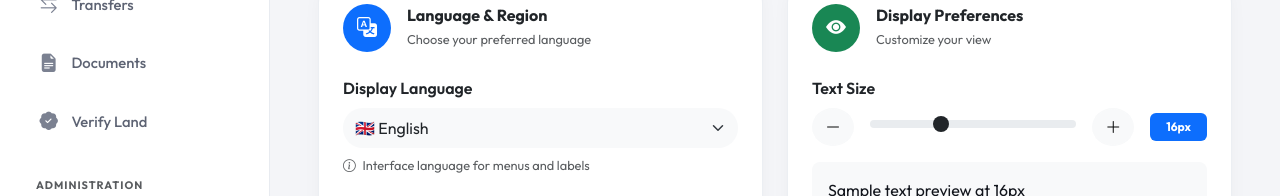
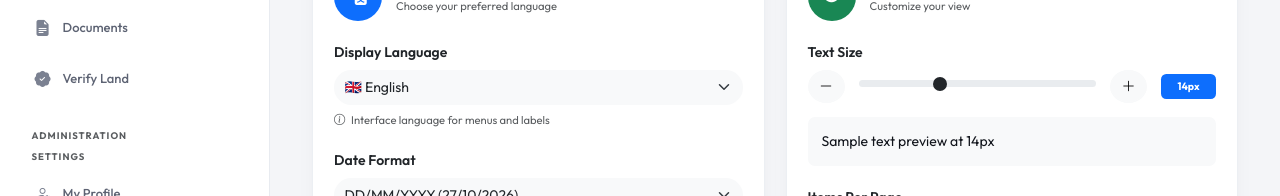
Before and after one commit to marvincheruiyot/Land-registry, a Vue app in the folder frontend/: page /user-settings in a window 1280 px wide. Shown: the part 271-467 px from the top of the page. Built offline with nearby package versions, Linux system fonts and the light colour scheme; no server answers; sample sign-in values are in the browser's storage.

Commit message:
updated owner dashboard

```diff
--- a/frontend/src/views/user/UserSettings.vue
+++ b/frontend/src/views/user/UserSettings.vue
@@ -102,21 +102,21 @@
             <div class="mb-4">
               <label class="form-label fw-semibold text-dark">Text Size</label>
               <div class="d-flex align-items-center gap-3">
-                <button class="btn btn-light rounded-circle" @click="decreaseFontSize" :disabled="settings.fontSize <= 14">
+                <button class="btn btn-light rounded-circle" @click="decreaseFontSize" :disabled="settings.fontSize <= 12">
                   <i class="bi bi-dash-lg"></i>
                 </button>
                 <div class="flex-grow-1">
                   <input
                     type="range"
                     class="form-range"
-                    min="14"
-                    max="20"
+                    min="12"
+                    max="18"
                     step="1"
                     v-model="settings.fontSize"
                     @change="saveSettings"
                   >
                 </div>
-                <button class="btn btn-light rounded-circle" @click="increaseFontSize" :disabled="settings.fontSize >= 20">
+                <button class="btn btn-light rounded-circle" @click="increaseFontSize" :disabled="settings.fontSize >= 18">
                   <i class="bi bi-plus-lg"></i>
                 </button>
                 <span class="badge bg-primary px-3 py-2" style="min-width: 55px;">{{ settings.fontSize }}px</span>
@@ -367,7 +367,7 @@ export default {
       dateFormat: 'DD/MM/YYYY',
       currency: 'KES',
       timezone: 'Africa/Nairobi',
-      fontSize: 16,
+      fontSize: 14,
       itemsPerPage: 20,
       animations: true,
       highContrast: false,
@@ -441,14 +441,14 @@ export default {
     };
 
     const increaseFontSize = () => {
-      if (settings.value.fontSize < 20) {
+      if (settings.value.fontSize < 18) {
         settings.value.fontSize++;
         saveSettings();
       }
     };
 
     const decreaseFontSize = () => {
-      if (settings.value.fontSize > 14) {
+      if (settings.value.fontSize > 12) {
         settings.value.fontSize--;
         saveSettings();
       }
@@ -461,7 +461,7 @@ export default {
           dateFormat: 'DD/MM/YYYY',
           currency: 'KES',
           timezone: 'Africa/Nairobi',
-          fontSize: 16,
+          fontSize: 14,
           itemsPerPage: 20,
           animations: true,
           highContrast: false,
```
